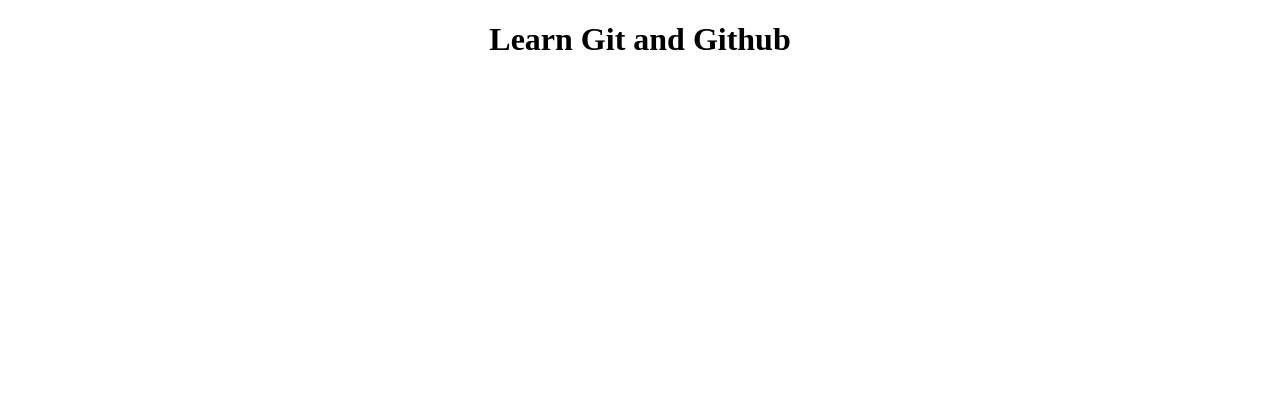
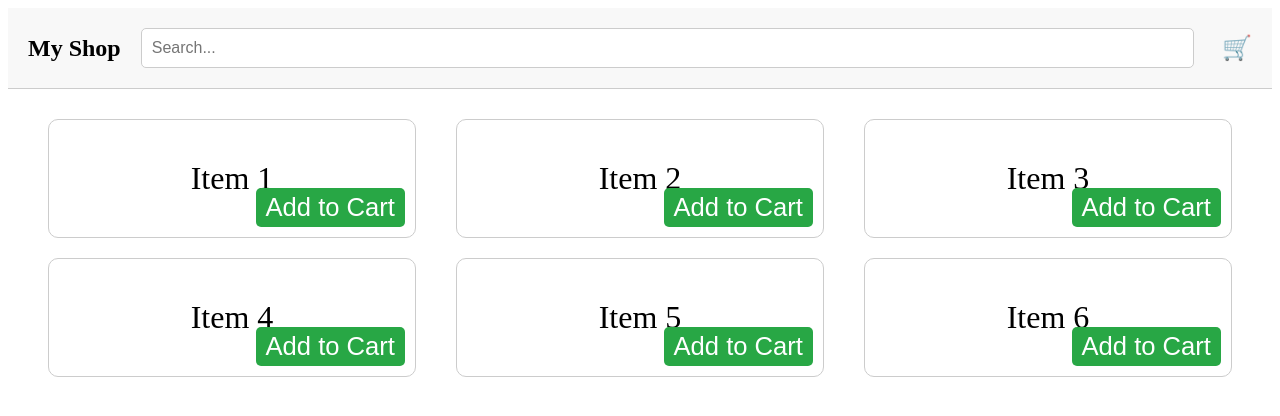
Before and after one commit to KittipopPhetburi/learn_git, a plain HTML site: page index.html in a window 1280 px wide. Drawn offline with Linux system fonts and the light colour scheme.

Commit message:
card and cart

```diff
--- a/index.html
+++ b/index.html
@@ -3,14 +3,100 @@
 <head>
     <meta charset="UTF-8">
     <meta name="viewport" content="width=device-width, initial-scale=1.0">
-    <title>Document</title>
+    <title>Shopping Card</title>
+    <style>
+        .header {
+            display: flex;
+            justify-content: space-between;
+            align-items: center;
+            padding: 20px;
+            background-color: #f8f8f8;
+            border-bottom: 1px solid #ccc;
+        }
+        .logo {
+            font-size: 1.5em;
+            font-weight: bold;
+        }
+        .search-bar {
+            flex: 1;
+            margin-left: 20px;
+        }
+        .search-bar input {
+            width: 100%;
+            padding: 10px;
+            font-size: 1em;
+            border: 1px solid #ccc;
+            border-radius: 5px;
+        }
+        .cart {
+            font-size: 1.5em;
+            margin-left: 50px;
+        }
+        .container {
+            display: flex;
+            flex-wrap: wrap;
+            justify-content: space-around;
+            padding: 20px;
+        }
+        .card {
+            flex: 0 1 calc(33.333% - 40px); /* Adjusted for 3 columns */
+            box-sizing: border-box;
+            margin: 10px 20px;
+            padding: 40px;
+            border: 1px solid #ccc;
+            border-radius: 10px;
+            text-align: center;
+            font-size: 2em; /* Adjusted font size */
+            position: relative; /* Added for positioning the button */
+        }
+        .card button {
+            position: absolute; /* Positioning the button */
+            bottom: 10px; /* Distance from the bottom */
+            right: 10px; /* Distance from the right */
+            padding: 5px 10px; /* Reduced padding */
+            font-size: 0.8em; /* Reduced font size */
+            border: none;
+            border-radius: 5px;
+            background-color: #28a745;
+            color: white;
+            cursor: pointer;
+        }
+    </style>
 </head>
 <body>
-
-<h1 align="center">
-    Learn Git and Github
-</h1>
-
-
+    <div class="header">
+        <div class="logo">My Shop</div>
+        <div class="search-bar">
+            <input type="text" placeholder="Search...">
+        </div>
+        <div class="cart">🛒</div>
+    </div>
+    <div class="container">
+        <div class="card">
+            Item 1
+            <button>Add to Cart</button>
+        </div>
+        <div class="card">
+            Item 2
+            <button>Add to Cart</button>
+        </div>
+        <div class="card">
+            Item 3
+            <button>Add to Cart</button>
+        </div>
+        <div class="card">
+            Item 4
+            <button>Add to Cart</button>
+        </div>
+        <div class="card">
+            Item 5
+            <button>Add to Cart</button>
+        </div>
+        <div class="card">
+            Item 6
+            <button>Add to Cart</button>
+        </div>
+        <!-- Add more items as needed -->
+    </div>
 </body>
 </html>
```
